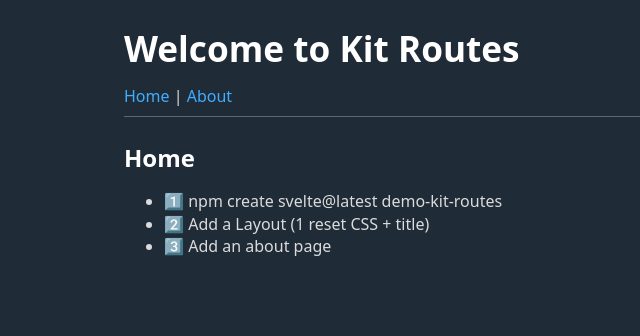
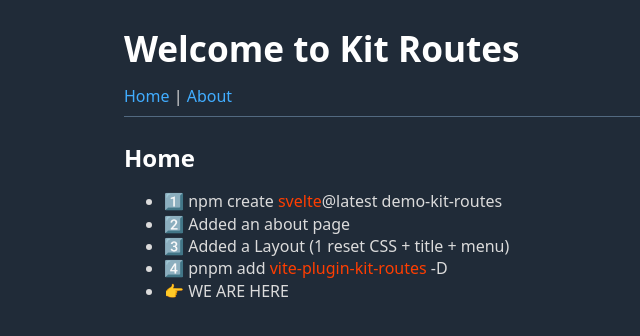
Before and after one commit to jycouet/aos-2023, a SvelteKit app: page / in a window 1280 px wide. Shown: the top 336 px of the page, without its empty margins (116-756 px from the left). Built offline with nearby package versions, Linux system fonts and the light colour scheme.

Commit message:
add kit routes

```diff
--- a/package.json
+++ b/package.json
@@ -16,7 +16,8 @@
 		"svelte-check": "^3.6.0",
 		"tslib": "^2.4.1",
 		"typescript": "^5.0.0",
-		"vite": "^4.4.2"
+		"vite": "^4.4.2",
+		"vite-plugin-kit-routes": "0.2.0-next.5"
 	},
 	"type": "module"
 }
--- a/src/routes/+page.svelte
+++ b/src/routes/+page.svelte
@@ -1,7 +1,15 @@
 <h2>Home</h2>
 
 <ul>
-  <li>1️⃣ npm create svelte@latest demo-kit-routes</li>
-  <li>2️⃣ Add a Layout (1 reset CSS + title)</li>
-  <li>3️⃣ Add an about page</li>
+  <li>1️⃣ npm create <span class="wow">svelte</span>@latest demo-kit-routes</li>
+  <li>2️⃣ Added an about page</li>
+  <li>3️⃣ Added a Layout (1 reset CSS + title + menu)</li>
+  <li>4️⃣ pnpm add <span class="wow">vite-plugin-kit-routes</span> -D</li>
+  <li>👉 WE ARE HERE</li>
 </ul>
+
+<style>
+  .wow {
+    color: #ff3e00;
+  }
+</style>
```
Also changed, not shown: 1 other file (tests, documents, lock files or other folders).
